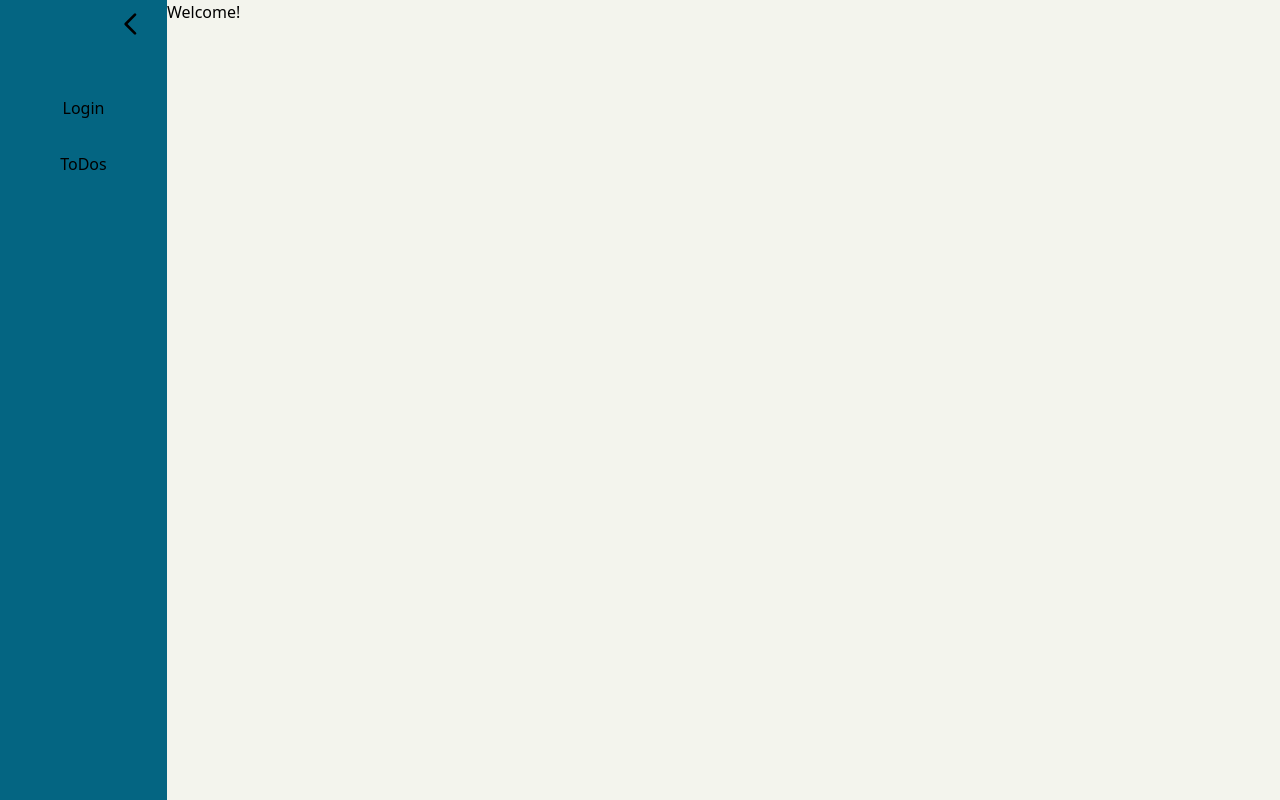
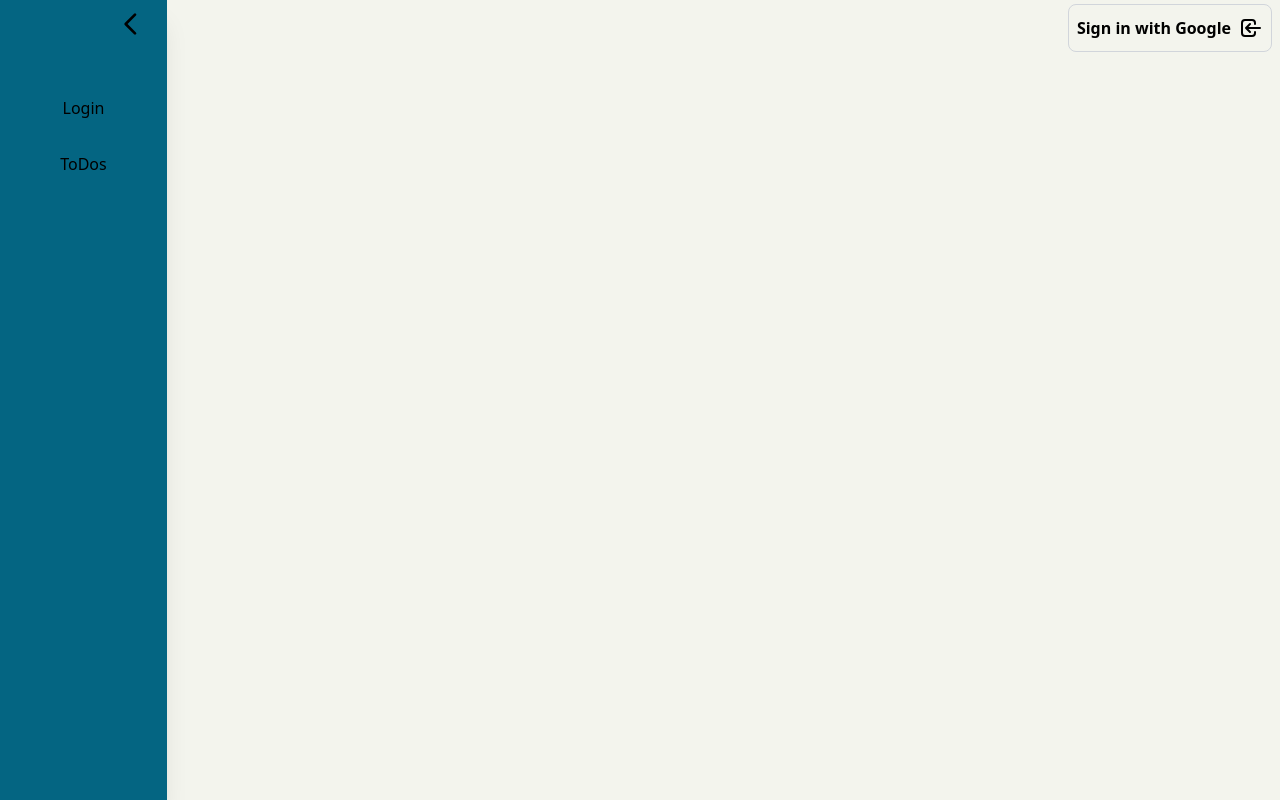
Before and after one commit to mauropgarcia1996/wandertodo, a React (Create React App) app: page / in a window 1280 px wide. Built offline with nearby package versions, Linux system fonts and the light colour scheme.

Commit message:
authContext added

```diff
--- a/src/App.tsx
+++ b/src/App.tsx
@@ -1,17 +1,37 @@
-import React from "react";
+import React, { useContext, useEffect, useState } from "react";
 import { BrowserRouter as Router, Switch, Route, Link } from "react-router-dom";
+
 import Todos from "./components/todos/Todos";
 import Sidebar from "./components/Sidebar";
+import LoginButton from "./components/LoginButton";
+import AuthContext, { AuthContextProvider, IUser } from "./context/authContext/AuthContext";
 
 const Home: React.FunctionComponent = () => {
-  return <div>Welcome!</div>;
-};
-const Login: React.FunctionComponent = () => {
-  return <div>Login</div>;
+  const authContext = useContext(AuthContext)
+  const [user, setUser] = useState<IUser | null>(null)
+
+  useEffect(() => {
+    setUser(authContext.user)
+  }, [authContext])
+
+
+  return <div>{user?.displayName}</div>;
 };
 
 function App() {
+  const [user, setUser] = useState<IUser | null>(null);
+
+  const updateUser = (_user: IUser) => {
+    setUser(_user);
+  };
+
+  const authContextValues = {
+    user,
+    updateUser,
+  };
+
   return (
+    <AuthContextProvider value={authContextValues}>
       <Router>
         <div className="App h-screen flex">
           <Sidebar>
@@ -29,12 +49,12 @@ function App() {
             </Link>
           </Sidebar>
           <div className="h-full w-full">
+            <div className="h-14 w-full flex flex-row-reverse px-2 py-1">
+              <LoginButton />
+            </div>
             <Switch>
               <Route exact path="/">
                 <Home />
-            </Route>
-            <Route path="/login">
-              <Login />
               </Route>
               <Route path="/todos">
                 <Todos />
@@ -43,6 +63,7 @@ function App() {
           </div>
         </div>
       </Router>
+    </AuthContextProvider>
   );
 }
 
--- /dev/null
+++ b/src/components/LoginButton.tsx
@@ -0,0 +1,61 @@
+import React, { useContext, useEffect } from "react";
+import firebase from "firebase/app";
+import AuthContext from "../context/authContext/AuthContext";
+
+const LoginButton: React.FC = () => {
+  const authContext = useContext(AuthContext);
+
+  useEffect(() => {
+    console.log(authContext.user);
+  }, [authContext]);
+
+  const login = () => {
+    const provider = new firebase.auth.GoogleAuthProvider();
+    firebase
+      .auth()
+      .signInWithPopup(provider)
+      .then((result) => {
+        // Handle user, token, data, etc...
+        const credential = result.credential as firebase.auth.OAuthCredential;
+        let newUser = {
+          displayName: result.user?.displayName,
+          email: result.user?.email,
+          photoURL: result.user?.photoURL,
+          accessToken: credential.accessToken,
+          idToken: credential.idToken,
+          refreshToken: result.user?.refreshToken,
+          uui: result.user?.uid,
+        };
+
+        authContext.updateUser(newUser);
+      })
+      .catch((error) => {
+        // Handle error...
+      });
+  };
+
+  return (
+    <button
+      className="flex items-center px-2 py-1 transform ease-in-out duration-500 border-gray-300 border rounded-lg hover:bg-red-600 hover:text-gray-50 font-semibold"
+      onClick={login}
+    >
+      <p className="mr-2">Sign in with Google</p>
+      <svg
+        className="h-6 w-6"
+        xmlns="http://www.w3.org/2000/svg"
+        fill="none"
+        viewBox="0 0 24 24"
+        stroke="currentColor"
+      >
+        <path
+          strokeLinecap="round"
+          strokeLinejoin="round"
+          strokeWidth={2}
+          d="M11 16l-4-4m0 0l4-4m-4 4h14m-5 4v1a3 3 0 01-3 3H6a3 3 0 01-3-3V7a3 3 0 013-3h7a3 3 0 013 3v1"
+        />
+      </svg>
+    </button>
+  );
+};
+
+export default LoginButton;
--- a/src/components/Modal.tsx
+++ b/src/components/Modal.tsx
@@ -25,7 +25,7 @@ const Modal: React.FunctionComponent<ModalProps> = (props: ModalProps) => {
         }`}
       >
         <div
-          className={`absolute object-center bg-red-400 px-5 py-2 w-5/12 rounded-lg`}
+          className={`absolute object-center bg-red-400 px-5 py-2 w-8/12 md:w-5/12 rounded-lg`}
         >
           <div className="w-100 flex flex-row-reverse">
             <button
--- a/src/components/Sidebar.tsx
+++ b/src/components/Sidebar.tsx
@@ -11,7 +11,7 @@ const Sidebar: React.FunctionComponent<SidebarProps> = (
 
   return (
     <div
-      className={`sidebar flex flex-col items-center h-full ${
+      className={`sidebar flex flex-col items-center h-full shadow-xl ${
         open ? "w-20 sm:w-48" : "w-16 sm:w-20"
       }`}
     >
--- a/src/components/todos/Todo.tsx
+++ b/src/components/todos/Todo.tsx
@@ -10,7 +10,7 @@ interface ItemProps {
 
 const Todo: React.FunctionComponent<ItemProps> = (props: ItemProps) => {
   return (
-    <div className="todo-item grid grid-cols-12 w-full py-2 h-16 rounded-3xl shadow-lg my-2 transform duration-300 sm:hover:scale-105">
+    <div className="todo-item grid grid-cols-12 w-full lg:max-w-3xl py-2 h-16 rounded-3xl shadow-lg my-2 transform duration-300 sm:hover:scale-105">
       <div className="col-span-2 flex justify-center items-center">
         <div className="h-4 w-4 sm:h-8 sm:w-8">
           {props.done ? (
@@ -45,7 +45,7 @@ const Todo: React.FunctionComponent<ItemProps> = (props: ItemProps) => {
         </div>
       </div>
       <div className="col-span-10 grid grid-cols-12">
-        <div className="col-span-6 sm:col-span-8 lg:col-span-10">
+        <div className="col-span-6 sm:col-span-8">
           <p
             className={`sm:text-xl font-medium cursor-pointer hover:line-through ${
               props.done ? "line-through" : ""
@@ -58,7 +58,7 @@ const Todo: React.FunctionComponent<ItemProps> = (props: ItemProps) => {
             {props.description}
           </p>
         </div>
-        <div className="col-span-6 px-4 sm:col-span-4 lg:col-span-2">
+        <div className="col-span-6 px-4 sm:col-span-4">
           <div className="flex items-center justify-between sm:mx-4">
             <p className="font-medium text-xs">12/03/2021</p>
             <div className="h-4 w-4 md:mx-2">
--- a/src/components/todos/Todos.tsx
+++ b/src/components/todos/Todos.tsx
@@ -85,7 +85,6 @@ const Todos: React.FunctionComponent = () => {
 
   return (
     <div className="h-full w-full flex flex-col justify-center items-center px-2 sm:px-20">
-      <button onClick={() => setShowModal(!showModal)}>Add ToDo</button>
       {!loading && todos ? (
         todos.map((todo) => (
           <Todo
@@ -110,6 +109,22 @@ const Todos: React.FunctionComponent = () => {
           )}
         </p>
       )}
+      <button onClick={() => setShowModal(!showModal)}>
+        <svg
+          className="h-8 w-8 my-2 hover:text-indigo-800 transform hover:scale-105"
+          xmlns="http://www.w3.org/2000/svg"
+          fill="none"
+          viewBox="0 0 24 24"
+          stroke="currentColor"
+        >
+          <path
+            strokeLinecap="round"
+            strokeLinejoin="round"
+            strokeWidth={2}
+            d="M12 9v3m0 0v3m0-3h3m-3 0H9m12 0a9 9 0 11-18 0 9 9 0 0118 0z"
+          />
+        </svg>
+      </button>
       {/* MODALES */}
       <Modal
         showModal={showModal}
--- /dev/null
+++ b/src/context/authContext/AuthContext.ts
@@ -0,0 +1,26 @@
+import { createContext } from "react";
+
+export interface IUser {
+    displayName: string | null | undefined,
+    email: string | null | undefined,
+    photoURL: string | null | undefined,
+    accessToken: string | null | undefined,
+    idToken: string | null | undefined,
+    refreshToken: string | null | undefined,
+    uui: string | null | undefined
+}
+
+export interface IUserProps {
+    user: IUser | null,
+    updateUser: (user: IUser) => void,
+}
+
+export const AuthContext = createContext<IUserProps>({
+    user: null,
+    updateUser: (user: IUser) => {},
+})
+
+export const AuthContextConsumer = AuthContext.Consumer;
+export const AuthContextProvider = AuthContext.Provider;
+
+export default AuthContext;
--- a/src/firebase/config.ts
+++ b/src/firebase/config.ts
@@ -14,3 +14,5 @@ const firebaseConfig = {
 firebase.initializeApp(firebaseConfig);
 
 export const db = firebase.firestore();
+
+export const provider = new firebase.auth.GoogleAuthProvider();
```
Lines whose indentation alone changed are shown as unchanged.
